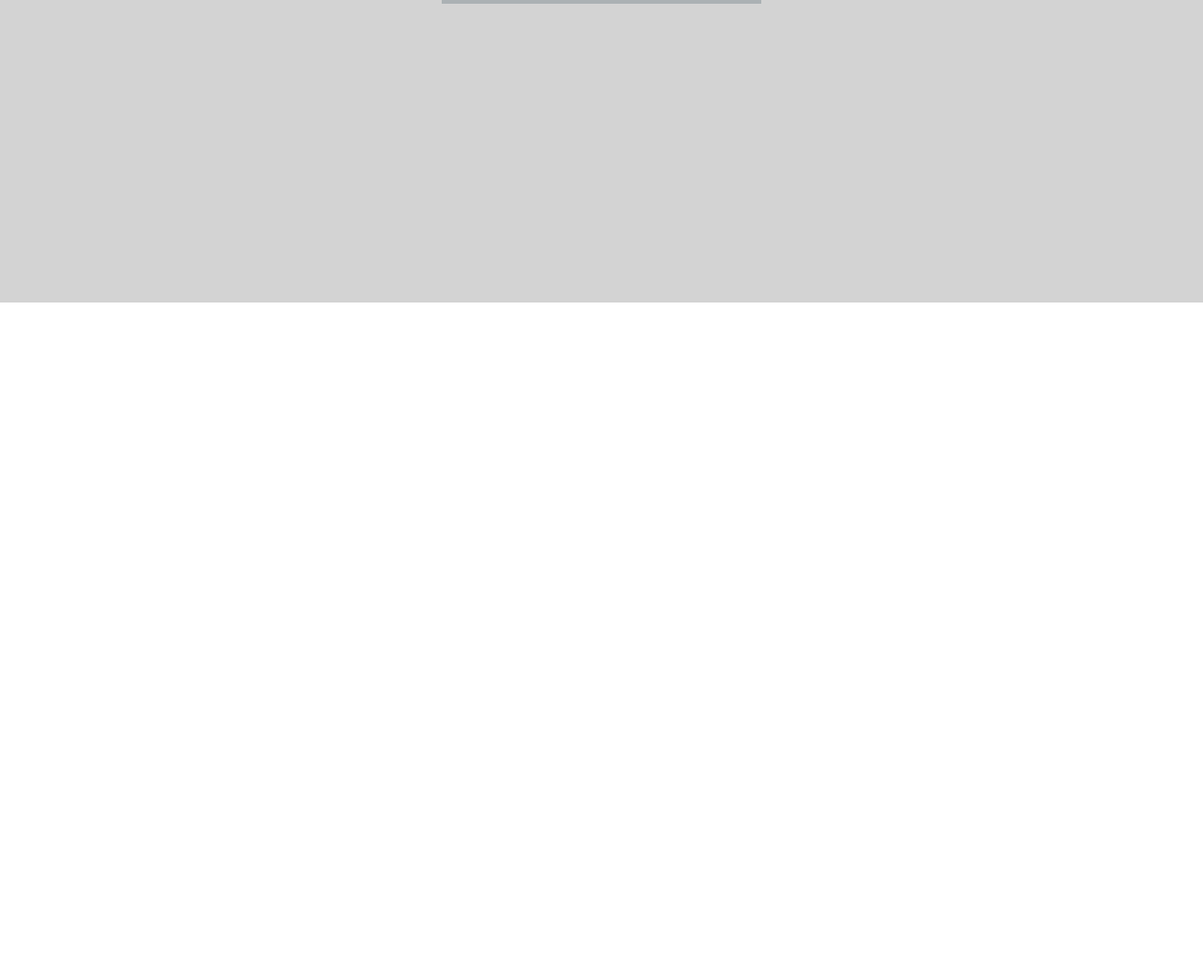
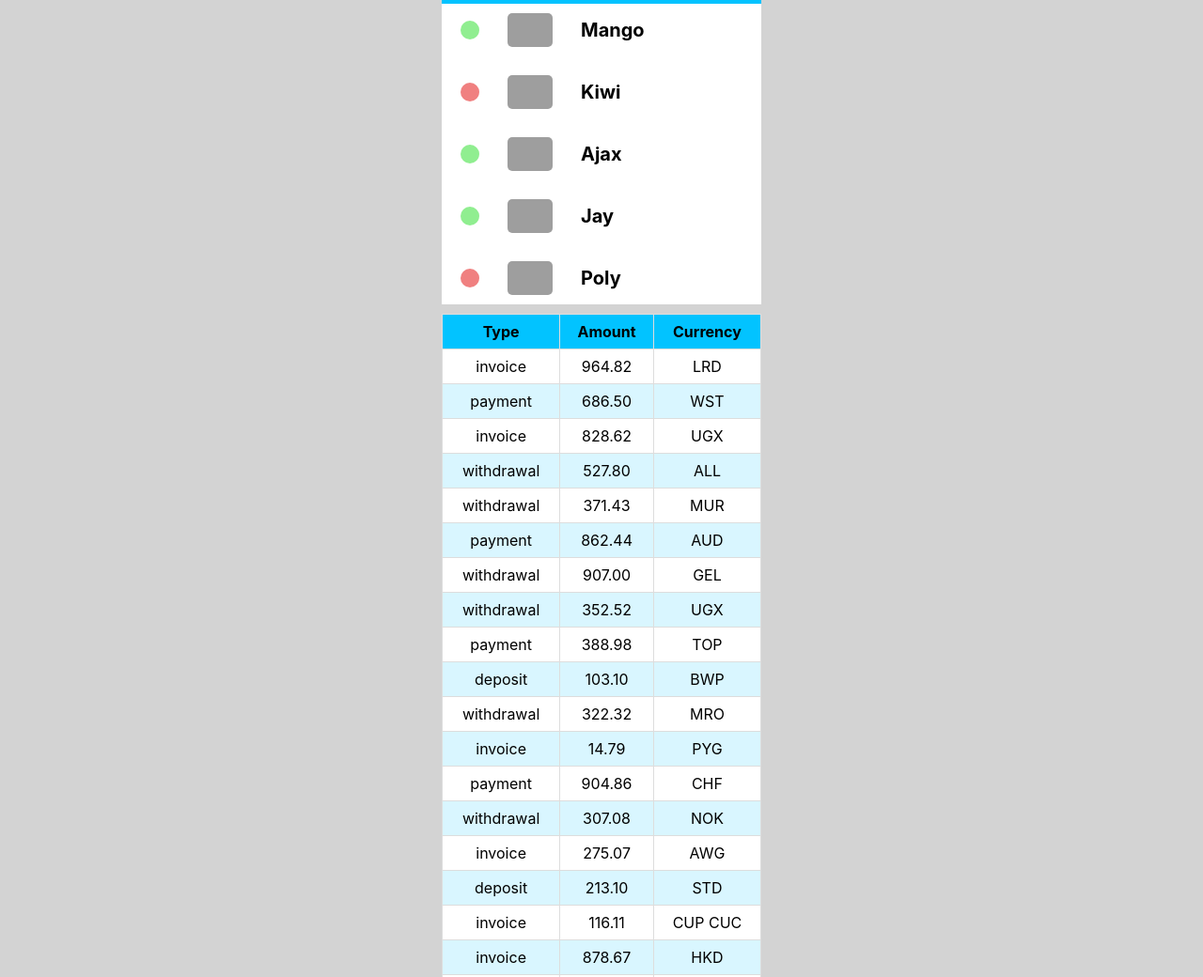
Before and after one commit to OlenaBielova/goit-react-hw-01-components, a React app: page / in a window 1280 px wide. Shown: the part 678-1718 px from the top of the page at 94% size. Before the commit the page ends 1000 px from the top, so only its background shows below. Built offline with nearby package versions, Linux system fonts and the light colour scheme; grey boxes are pictures that could not be loaded.

Commit message:
add statistics and transactions history sections

```diff
--- a/src/components/App/App.css
+++ b/src/components/App/App.css
@@ -2,7 +2,7 @@
   text-align: center;
   background-color: lightgrey;
   padding: 100px;
-  height: 100vh;
+  height: 100%;
 }
 
 .App-logo {
--- a/src/components/App/App.js
+++ b/src/components/App/App.js
@@ -5,6 +5,10 @@ import Profile from 'components/Profile/Profile';
 import user from 'user.json';
 import Statistics from 'components/Statistics/Statistics';
 import data from 'data.json';
+import FriendList from 'components/FriendList/FriendList';
+import friends from 'friends.json';
+import TransactionHistory from 'components/TransactionHistory/TransactionHistory';
+import transactions from 'transactions.json';
 
 function App() {
   return (
@@ -15,9 +19,11 @@ function App() {
         location={user.location}
         avatar={user.avatar}
         stats={user.stats} />
-      <Statistics title="Upload stats" stats={data}/>
+      <Statistics title="Upload stats" stats={data} />
+      <FriendList friends={friends} />
+      <TransactionHistory items={transactions} />
     </div>
-  );
+  )
 }
 
 export default App;
--- a/src/components/FriendList/FriendList.jsx
+++ b/src/components/FriendList/FriendList.jsx
@@ -1,2 +1,25 @@
-import css from './FriendList.css';
+import css from './FriendList.module.css';
 import PropTypes from 'prop-types';
+
+const FriendList = ({ friends }) => {
+    return <ul className={css.friend_list}>
+    {friends.map(friend =>
+        <li className={css.item} key={friend.id}>
+            {friend.isOnline?<span className={css.status_online}></span>:<span className={css.status_offline}></span>}
+            <img className={css.avatar} src={friend.avatar} alt="User avatar" width="48" />
+            <p className={css.name}>{friend.name}</p>
+    </li>)
+    }
+    </ul>
+}
+
+FriendList.propTypes = {
+    friends: PropTypes.arrayOf(PropTypes.exact({
+        avatar: PropTypes.string,
+        name: PropTypes.string.isRequired,
+        isOnline: PropTypes.bool.isRequired,
+        id: PropTypes.number.isRequired
+    }))
+}
+
+export default FriendList;
--- /dev/null
+++ b/src/components/FriendList/FriendList.module.css
@@ -0,0 +1,48 @@
+.friend_list {
+    width: 340px;
+    margin-left: auto;
+    margin-right: auto;
+    list-style-type: none;
+    background-color: #fff;
+}
+
+.item {
+    display: flex;
+    align-items: center;
+    margin-bottom: 10px;
+    padding: 10px;
+    gap: 30px;
+    /* box-shadow: 1px 5px 5px gray; */
+}
+
+.item:hover {
+    box-shadow: 0px 0px 10px 0px #02c3ff;
+    cursor: pointer;
+}
+.status_online {
+    display: block;
+    width: 20px;
+    height: 20px;
+    border-radius: 50%;
+    margin-left: 10px;
+    background-color: lightgreen;
+}
+.status_offline {
+    display: block;
+    width: 20px;
+    height: 20px;
+    border-radius: 50%;
+    margin-left: 10px;
+    background-color: lightcoral;
+}
+
+.avatar {
+    /* outline: 1px solid lightgray; */
+    border-radius: 5px;
+}
+
+.name {
+font-size: 20px;
+margin: 0;
+font-weight: bold;
+}
--- a/src/components/Profile/Profile.module.css
+++ b/src/components/Profile/Profile.module.css
@@ -12,6 +12,7 @@
     padding: 50px 0px 30px;
     text-align: center;
 }
+
 ul{
     list-style-type: none;
     margin: 0;
@@ -47,6 +48,10 @@ ul{
     outline: 0.5px solid lightgrey;
 }
 
+.stats li:hover {
+    box-shadow: 0px 0px 10px 0px #02c3ff;
+}
+
 .label {
     display: block;
     font-size: 14px;
--- a/src/components/Statistics/Statistics.module.css
+++ b/src/components/Statistics/Statistics.module.css
@@ -1,9 +1,9 @@
 .statistics {
     width: 340px;
-        margin-left: auto;
-        margin-right: auto;
-        text-align: center;
-        background-color: #fff;
+    margin-left: auto;
+    margin-right: auto;
+    text-align: center;
+    background-color: #fff;
 }
 
 .title {
@@ -18,7 +18,7 @@
     display: flex;
     justify-content: space-around;
     padding: 15px;
-    background-color: #abb1b4;
+    background-color:#02c3ff;
 }
 
 .label {
--- /dev/null
+++ b/src/components/TransactionHistory/TransactionHistory.jsx
@@ -0,0 +1,34 @@
+import css from './TransactionHistory.module.css';
+import PropTypes from 'prop-types';
+
+const TransactionHistory = ({ items }) => {
+    return <table className={css.transaction_history}>
+  <thead>
+    <tr>
+      <th>Type</th>
+      <th>Amount</th>
+      <th>Currency</th>
+    </tr>
+  </thead>
+
+<tbody>
+    {items.map((item) =>
+        <tr key={item.id}>
+            <td>{item.type}</td>
+            <td>{item.amount}</td>
+            <td>{item.currency}</td>
+        </tr>)}
+  </tbody>
+</table>
+}
+
+TransactionHistory.propTypes = {
+    items: PropTypes.arrayOf(PropTypes.exact({
+        id: PropTypes.string.isRequired,
+        type: PropTypes.string.isRequired,
+        amount: PropTypes.string.isRequired,
+        currency: PropTypes.string.isRequired
+    }))
+}
+
+export default TransactionHistory;
--- /dev/null
+++ b/src/components/TransactionHistory/TransactionHistory.module.css
@@ -0,0 +1,29 @@
+.transaction_history {
+    width: 340px;
+    margin-right: auto;
+    margin-left: auto;
+    border-collapse: collapse;
+    background-color: lightgrey;
+}
+
+.transaction_history td, .transaction_history th {
+    border: 1px solid #ddd;
+    padding: 8px;
+}
+
+.transaction_history th {
+    background-color: #02c3ff;
+}
+
+.transaction_history tr:nth-child(even) {
+    background-color: #d9f6ff;
+}
+
+.transaction_history tr:nth-child(odd) {
+    background-color: #fff;
+}
+
+.transaction_history tr:hover {
+    background-color: #02c3ff;
+    cursor: pointer;
+}
--- a/src/index.css
+++ b/src/index.css
@@ -1,3 +1,7 @@
+:root {
+  --color-white: #fff;
+}
+
 body {
   margin: 0;
   font-family: -apple-system, BlinkMacSystemFont, 'Segoe UI', 'Roboto', 'Oxygen',
```
Also changed, not shown: src/components/FriendList/FriendList.css (deleted), src/transactions.json (renamed from src/transactions 2.json).
